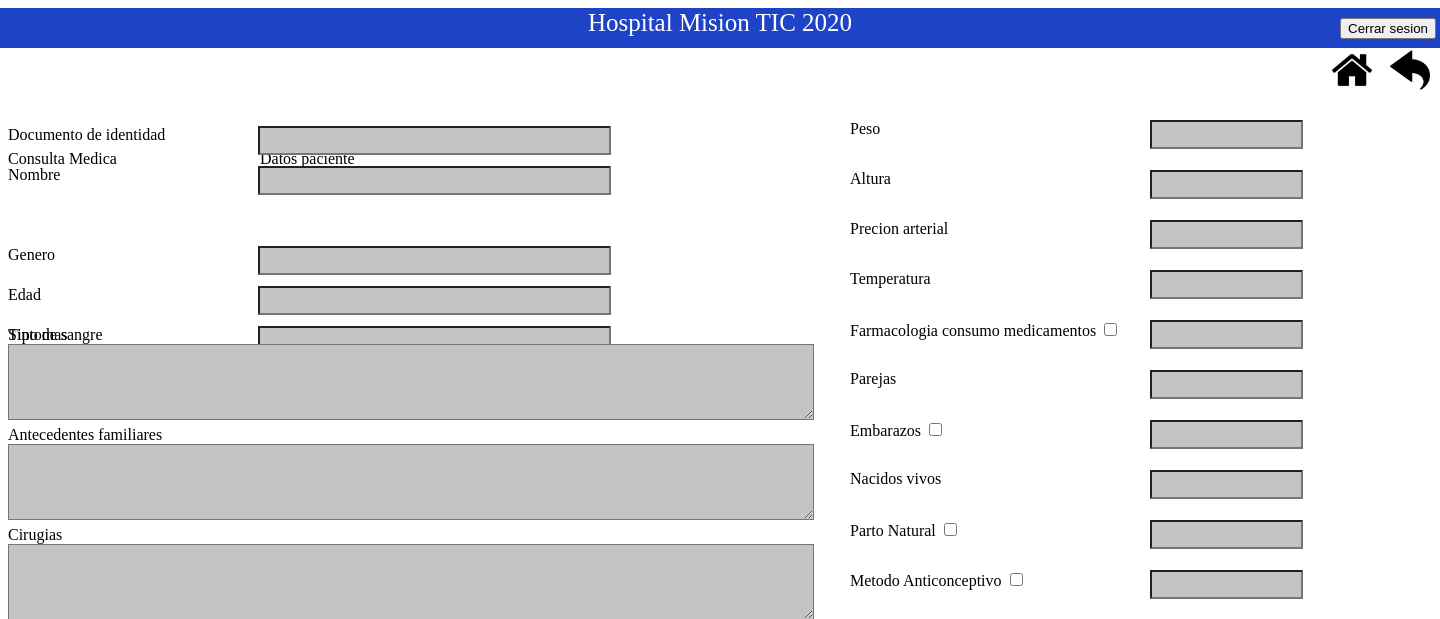
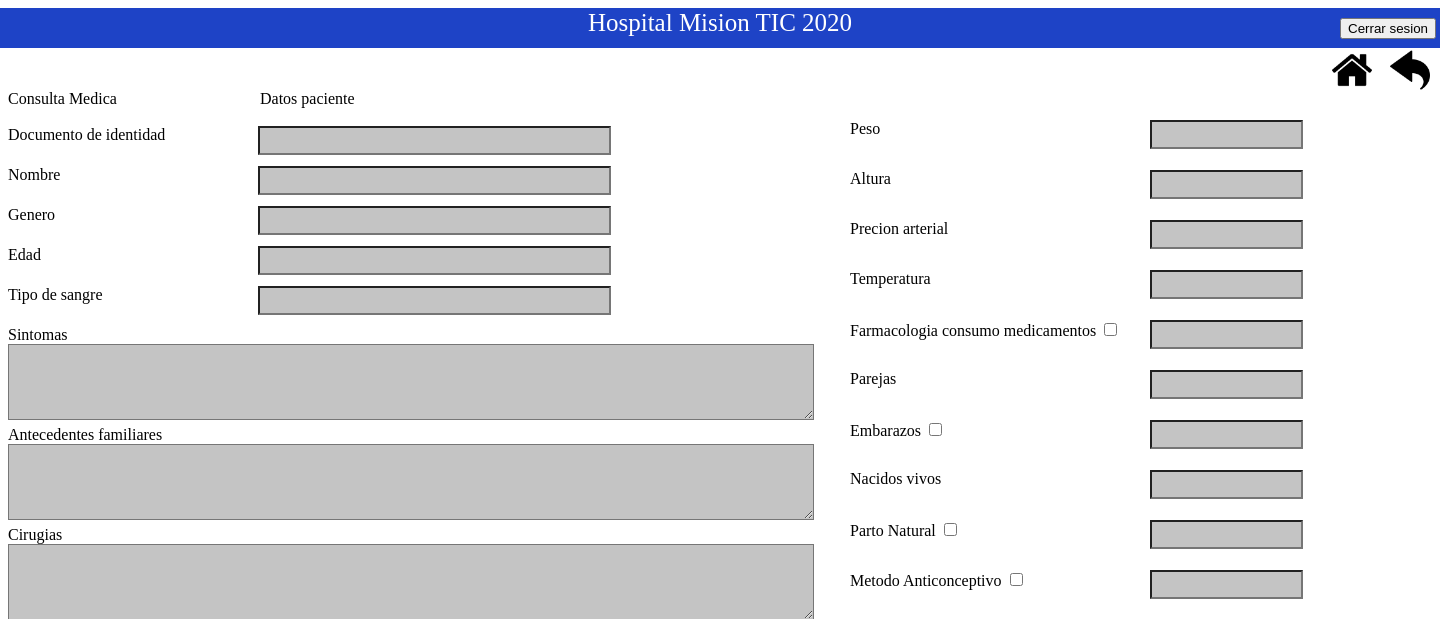
Before and after one commit to MSRestreLeon/Grupo-5-, a Flask app: page /medico/consultaMedica in a window 1440 px wide. Shown: the top 619 px of the page. Run offline with Flask 2, Linux system fonts and the light colour scheme.

Commit message:
Se implementa inicio de base de datos para medico

```diff
--- a/003_proyecto/main.py
+++ b/003_proyecto/main.py
@@ -122,11 +122,8 @@ def medico():
         with sqlite3.connect("hospital.db") as connection:
             # Lugar donde almacenamos todo lo que vamos a ejecutar
             cursor = connection.cursor()
-            cursor.execute("INSERT INTO usuario VALUES (?, ?, ?, ?, ?)",
-                           [id, nombres, rol, password, estado])
-            cursor.execute("INSERT INTO paciente VALUES (?, ?, ?, ?, ?, ?)",
-                           [id, edad, profesion, email, genero, tipoSangre])
-            connection.commit()
+            for row in cursor.execute("SELECT * FROM agendaMedica WHERE docMedico = ? ",
+                [docMedico]):print(row)
     return render_template("medico.html")
 
 
@@ -174,6 +171,7 @@ def consulta_medica():
                            [id, edad, profesion, email, genero, tipoSangre])
             connection.commit()
     if request.method == 'post':
+        id = request.form["peso"]
         sintomas = request.form["sintomas"]
         antecedentes = request.form["nombreMedico"]
         cirugias = request.form["cirugias"]
@@ -195,7 +193,7 @@ def consulta_medica():
         with sqlite3.connect("hospital.db") as connection:
             # Lugar donde almacenamos todo lo que vamos a ejecutar
             cursor = connection.cursor()
-            cursor.execute("INSERT INTO historiaClinica VALUES (?, ?, ?, ?, ?, ?, ?, ?, ?, ?, ?, ?, ?, ?, ?, ?, ?)",
+            cursor.execute("INSERT INTO historiaClinica (id, sintomas, antecedentes, cirugias, diagnostico, examenesMedicos, peso, altura, precionArterial, temperatura, farmacologia, parejas, embarazos, nacidosVivos, partoNatural, metodoAnticonceptivo, drogas, ordenMedicamentos) VALUES (?,?, ?, ?, ?, ?, ?, ?, ?, ?, ?, ?, ?, ?, ?, ?, ?, ?)",
                            [id, sintomas, antecedentes, cirugias, diagnostico, examenesMedicos, peso, altura, precionArterial, temperatura, farmacologia, parejas, embarazos, nacidosVivos, partoNatural, metodoAnticonceptivo, drogas, ordenMedicamentos])
             connection.commit()
     return render_template("consultaMedica.html")
--- a/003_proyecto/static/css/medico.css
+++ b/003_proyecto/static/css/medico.css
@@ -206,11 +206,11 @@
 }
 .textoEncabezadoConsulta{
     position: absolute;
-    top: 150px;
+    top: 90px;
 }
 .textoEncabezadoDatosPaciente{
     position: absolute;
-    top: 150px;
+    top: 90px;
     left: 260px;
 }
 .textoEncabezadoPerfil{
--- a/003_proyecto/templates/consultaMedica.html
+++ b/003_proyecto/templates/consultaMedica.html
@@ -25,9 +25,9 @@
   <form action="" method="get">
     <div class="documento">            Documento de identidad             <input name="docPAciente" type="text" name="cedula" class="perfil" > </div>
     <div class="nombre">               Nombre                             <input name="nombrePaciente" type="text" name="nombre" class="perfil"> </div>
-    <div class="genero">               Genero                             <input name="genero" type="text" name="genero" class="perfil"></div>
-    <div class="edad">                 Edad                               <input name="edad" type="text" name="edad" class="perfil"></div>
-    <div class="tipoRh">               Tipo de sangre                     <input name="tipoRh" type="text" name="nombre" class="perfil"> </div>
+    <div class="cargo">                Genero                             <input name="genero" type="text" name="genero" class="perfil"></div>
+    <div class="genero">               Edad                               <input name="edad" type="text" name="edad" class="perfil"></div>
+    <div class="edad">                 Tipo de sangre                     <input name="tipoRh" type="text" name="nombre" class="perfil"> </div>
   </form>
 
   <form action="" method="post">
@@ -48,7 +48,7 @@
     <div class="drogas">               Drogas                             <input id="drogasCheck" type="checkbox"><input name="dogras" id="drogas" type="text" class="datosConsulta"></div>
     <div class="autorizaciones"><label>Autorizacion de examenes medicos   </label></div><div><textarea name="autorizacionExamenes" id="examenes" cols="30" rows="10" class="textoAutorizaciones"></textarea></div>
     <div class="medicamentos"><label>  Ordenes medicamentos - formulas    </label></div><div><textarea name="ordenesMedicamentos" id="medicamentos" cols="30" rows="10" class="textoMedicamentos"></textarea></div>
-    <div><input  type="submit" onclick="validarConsulta()" value="Guardar consulta" class="buttonGuardarConsulta"></div>
+    <div><input  type="submit"  value="Guardar consulta" class="buttonGuardarConsulta"></div>
   </form>
   <div class="footer" style="top: 900px;">Esta plataforma cumple con la politica de privacidad y datos vigentes</div>
 
--- a/003_proyecto/templates/login.html
+++ b/003_proyecto/templates/login.html
@@ -11,7 +11,7 @@
 </head>
 
 <body>
-  <div class="franja">Hospital Universitario Santa Clara ESE</div>
+  <div class="franja">Hospital Uninorte</div>
   <div><a href="registroPaciente">Registrarse como paciente</a></div>
   <form action="/" method="POST">
     <div class="containerLogin">
```
